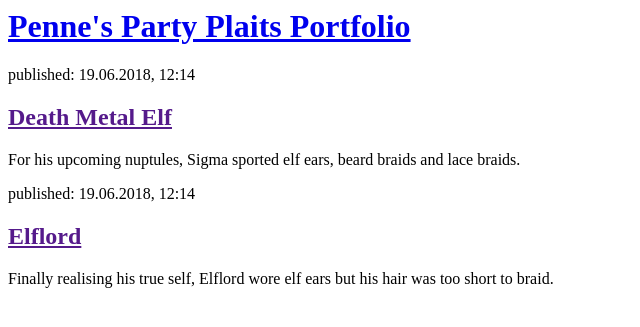
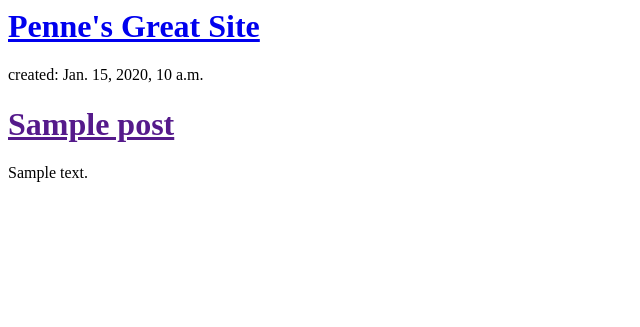
Before and after one commit to pennetesting/djangogirls-16june, a Django app: template blog/templates/blog/post_list.html in a window 1280 px wide. Shown: the top 327 px of the page, without its empty margins (0-640 px from the left). Run offline with Django 3.2, Linux system fonts and the light colour scheme; the template is opened without the code that fills it: values that come from a table or form of the project are taken from there, others are empty; tables that the repository leaves empty hold one stand-in row (values such as "Sample post").

Commit message:
here is my mvp

```diff
--- a/blog/templates/blog/post_list.html
+++ b/blog/templates/blog/post_list.html
@@ -1,22 +1,20 @@
 <html>
     <head>
-        <title>Penne's Party Plaits LLC</title>
+        <title>Lovely</title>
     </head>
     <body>
         <div>
-            <h1><a href="/">Penne's Party Plaits Portfolio</a></h1>
+            <h1><a href="/">Penne's Great Site</a></h1>
         </div>
 
         <div>
-            <p>published: 19.06.2018, 12:14</p>
-            <h2><a href="">Death Metal Elf</a></h2>
-            <p>For his upcoming nuptules, Sigma sported elf ears, beard braids and lace braids.</p>
-        </div>
-
-        <div>
-            <p>published: 19.06.2018, 12:14</p>
-            <h2><a href="">Elflord</a></h2>
-            <p>Finally realising his true self, Elflord wore elf ears but his hair was too short to braid.</p>
+            {% for post in posts %}
+            <div>
+                <p>created: {{ post.created_date }}</p>
+                <h1><a href="">{{ post.title }}</a></h1>
+                <p>{{ post.text|linebreaksbr }}</p>
+            </div>
+            {% endfor %}
         </div>
     </body>
 </html>
--- a/blog/views.py
+++ b/blog/views.py
@@ -1,5 +1,9 @@
 from django.shortcuts import render
+from django.utils import timezone
+from .models import Post
 
 # Create your views here.
 def post_list(request):
-    return render(request, 'blog/post_list.html', {})
+    posts = Post.objects.filter(created_date__lte=timezone.now()).order_by('published_date')
+    # posts = Post.objects.order_by('published_date')
+    return render(request, 'blog/post_list.html', {'posts': posts})
```
